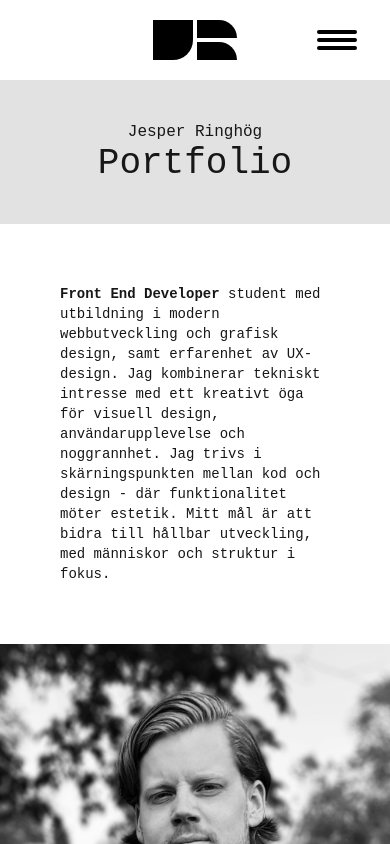
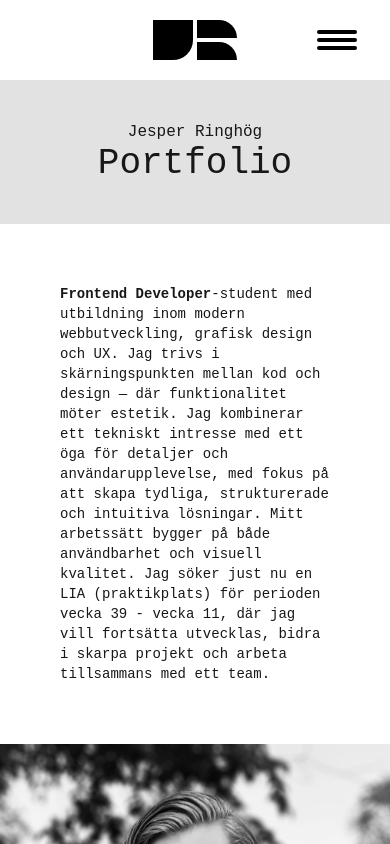
Before and after one commit to jesperringhog/the-portfolio, a Next.js app: page / in a window 390 px wide. Shown: the top 844 px of the page. Built offline with nearby package versions, Linux system fonts and the light colour scheme.

Commit message:
updated landing info and improved responsive layout

```diff
--- a/app/page.tsx
+++ b/app/page.tsx
@@ -8,7 +8,7 @@ export default function Home() {
         <h1 className="text-4xl font-medium">Portfolio</h1>
       </div>
       <div
-        className="xl:max-h-80 flex flex-col-reverse md:flex-row-reverse
+        className="xl:max-h-80 flex flex-col-reverse lg:flex-row-reverse
       justify-center items-center md:gap-10 xl:gap-0 md:mx-20 xl:mx-10"
       >
         <img
@@ -18,17 +18,20 @@ export default function Home() {
           md:rounded-full xl:rounded-l-none xl:rounded-r-xl"
         />
         <div
-          className="h-full bg-white p-15 md:p-20
+          className="h-full bg-white p-15
         md:rounded-xl xl:rounded-r-none xl:rounded-l-xl"
         >
           <p className="text-sm md:text-base">
-            <strong>Front End Developer</strong> student med utbildning i modern
-            webbutveckling och grafisk design, samt erfarenhet av UX-design. Jag
-            kombinerar tekniskt intresse med ett kreativt öga för visuell
-            design, användarupplevelse och noggrannhet. Jag trivs i
-            skärningspunkten mellan kod och design - där funktionalitet möter
-            estetik. Mitt mål är att bidra till hållbar utveckling, med
-            människor och struktur i fokus.
+            <strong>Frontend Developer</strong>-student med utbildning inom
+            modern webbutveckling, grafisk design och UX. Jag trivs i
+            skärningspunkten mellan kod och design — där funktionalitet möter
+            estetik. Jag kombinerar ett tekniskt intresse med ett öga för
+            detaljer och användarupplevelse, med fokus på att skapa tydliga,
+            strukturerade och intuitiva lösningar. Mitt arbetssätt bygger på
+            både användbarhet och visuell kvalitet. Jag söker just nu en LIA
+            (praktikplats) för perioden vecka 39 - vecka 11, där jag vill
+            fortsätta utvecklas, bidra i skarpa projekt och arbeta tillsammans
+            med ett team.
           </p>
         </div>
       </div>
```
